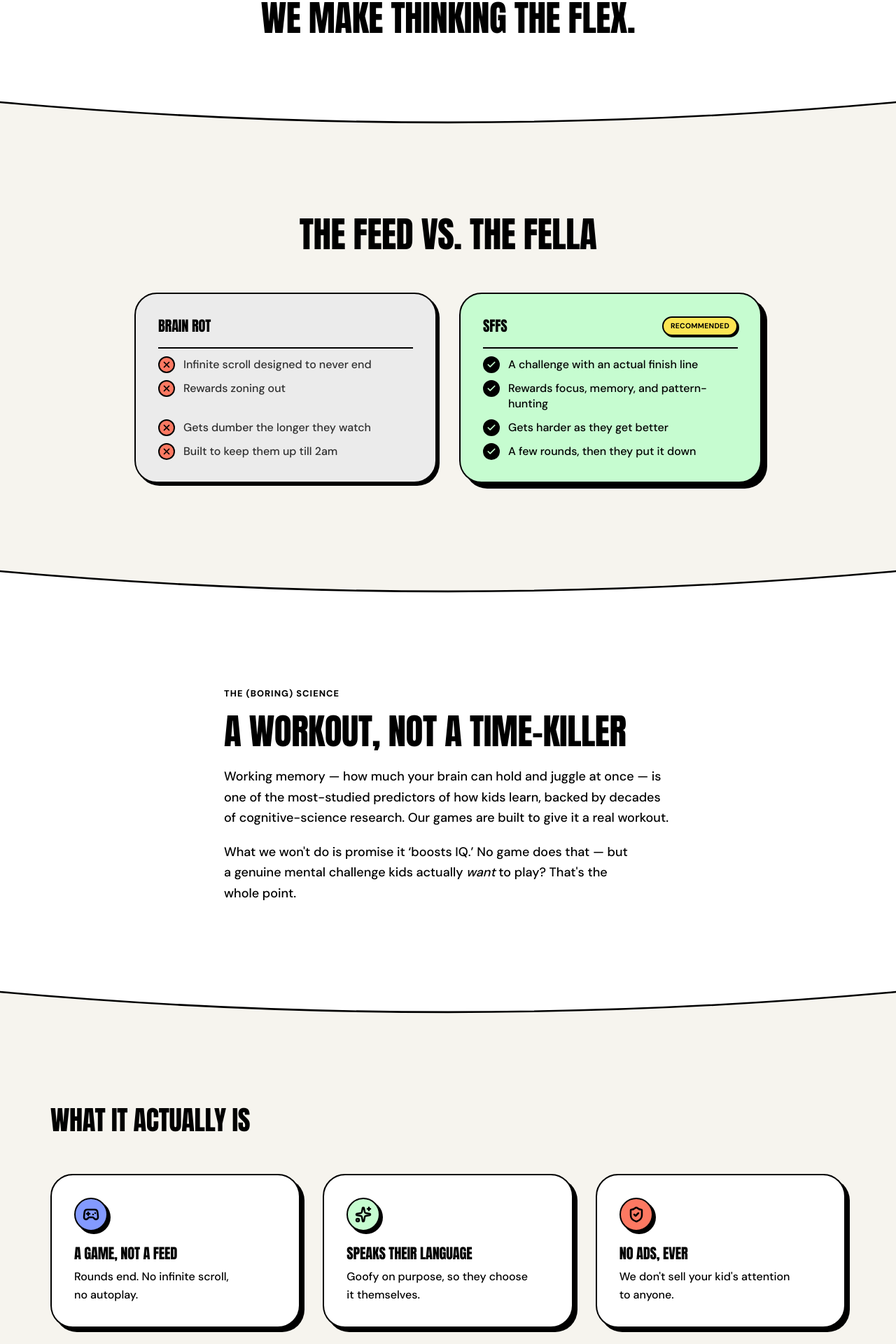
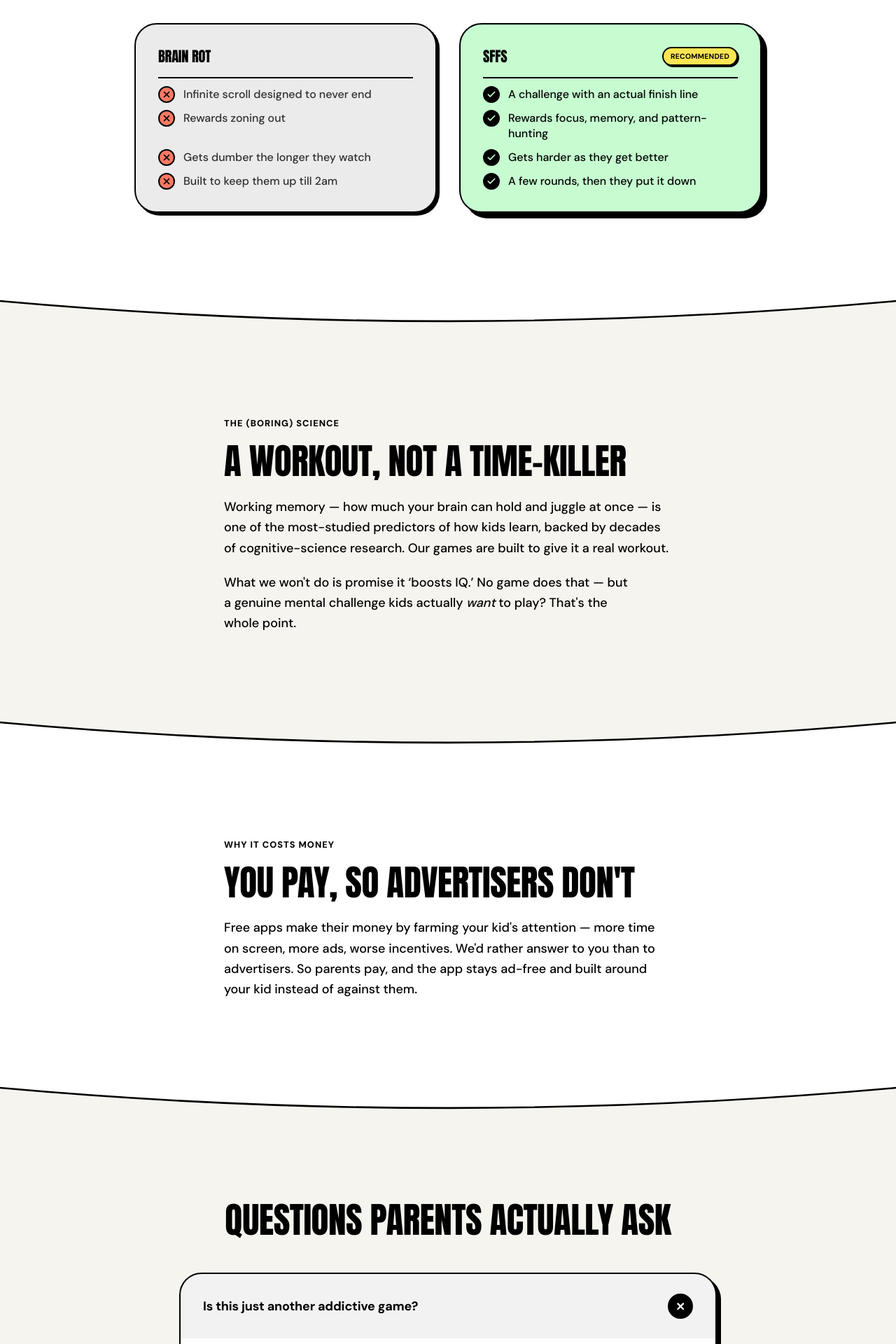
Before and after one commit to kimkhoi2202/sffs-website, a Next.js app: page /parents in a window 1280 px wide. Shown: the part 870-2790 px from the top of the page at 70% size. Built offline with nearby package versions, Linux system fonts and the light colour scheme.

Commit message:
feat(parents): cut redundant sections (manifesto/features/mission), tighten to 6 distinct sections

```diff
--- a/app/parents/page.tsx
+++ b/app/parents/page.tsx
@@ -1,5 +1,4 @@
 import type { Metadata } from "next";
-import { Gamepad2, Sparkles, ShieldCheck } from "lucide-react";
 
 import { QuizNav } from "@/components/quiz/quiz-nav";
 import { Section } from "@/components/ui/section";
@@ -8,7 +7,6 @@ import { Eyebrow } from "@/components/ui/eyebrow";
 import { Button } from "@/components/ui/button";
 import { SectionDivider } from "@/components/ui/section-divider";
 import { Comparison } from "@/components/sections/comparison";
-import { FeatureGrid, type Feature } from "@/components/sections/feature-grid";
 import { Faq, type FaqItem } from "@/components/sections/faq";
 import { CtaBand } from "@/components/sections/cta-band";
 
@@ -17,24 +15,6 @@ export const metadata: Metadata = {
   description:
     "The good kind of screen time. A dumb little game that makes thinking a flex — built on real working-memory science, with no ads and no bottomless feed.",
 };
-
-const FEATURES: Feature[] = [
-  {
-    icon: Gamepad2,
-    title: "A game, not a feed",
-    body: "Rounds end. No infinite scroll, no autoplay.",
-  },
-  {
-    icon: Sparkles,
-    title: "Speaks their language",
-    body: "Goofy on purpose, so they choose it themselves.",
-  },
-  {
-    icon: ShieldCheck,
-    title: "No ads, ever",
-    body: "We don't sell your kid's attention to anyone.",
-  },
-];
 
 const FAQ: FaqItem[] = [
   {
@@ -56,18 +36,18 @@ const FAQ: FaqItem[] = [
 ];
 
 /*
-  This page is intentionally CALMER than the home page: a mostly neutral
-  cream/paper palette (one soft blue accent on the closing CTA), gentle
-  same-variant "curve" dividers, and NO draggable hero shapes (the shape field
-  is home-hero-only — see components/quiz/page-shapes.tsx). Parent-facing =
-  trustworthy and quiet, not loud.
+  Intentionally CALM (neutral cream/paper, one soft blue CTA accent, gentle
+  same-variant dividers, no hero shapes) and TIGHT: one distinct idea per
+  section — the hook (hero), the concrete contrast (comparison), the real
+  challenge (science), why it costs money (pricing), practical questions (FAQ).
+  No theme-restating filler sections.
 */
 export default function ParentsPage() {
   return (
     <main id="main" className="flex-1">
       <QuizNav pinned homeHref="/" ctaHref="/#waitlist" />
 
-      {/* 1. Hero — pt offsets the fixed nav so the headline isn't tucked under it. */}
+      {/* 1. Hero — the anti-brain-rot hook (states the mission once). */}
       <Section
         background="cream"
         padding="lg"
@@ -90,23 +70,12 @@ export default function ParentsPage() {
         </div>
       </Section>
 
-      {/* Gentle, consistent "curve" seams keep the neutral bands quietly distinct
-          without the home page's louder, varied waves. */}
       <SectionDivider top="cream" bottom="paper" variant="curve" size="sm" />
 
-      {/* 2. Manifesto — one bold statement, on neutral paper (not a loud black band). */}
-      <Section background="paper" padding="md" container="prose" containerClassName="text-center">
-        <Heading as={2} size="xl" className="text-balance">
-          Everything online is trying to make your kid dumber. We make thinking the flex.
-        </Heading>
-      </Section>
-
-      <SectionDivider top="paper" bottom="cream" variant="curve" size="sm" />
-
-      {/* 3. Comparison — the single scannable "is it just more screen time?" answer */}
+      {/* 2. Comparison — the concrete "how it's different from the feed." */}
       <Comparison
         revealContent
-        background="cream"
+        background="paper"
         title="The feed vs. the fella"
         eyebrow=""
         theirLabel="Brain rot"
@@ -125,10 +94,10 @@ export default function ParentsPage() {
         ]}
       />
 
-      <SectionDivider top="cream" bottom="paper" variant="curve" size="sm" />
+      <SectionDivider top="paper" bottom="cream" variant="curve" size="sm" />
 
-      {/* 4. The science — measurement framing, no IQ-boost claim (hard guardrail). */}
-      <Section background="paper" padding="lg" container="prose">
+      {/* 3. The science — measurement framing, no IQ-boost claim (hard guardrail). */}
+      <Section background="cream" padding="lg" container="prose">
         <Eyebrow>The (boring) science</Eyebrow>
         <Heading as={2} size="xl" className="mt-4">
           A workout, not a time-killer
@@ -147,22 +116,9 @@ export default function ParentsPage() {
         </div>
       </Section>
 
-      <SectionDivider top="paper" bottom="cream" variant="curve" size="sm" />
-
-      {/* 5. Feature grid — three tight cards. */}
-      <FeatureGrid
-        revealContent
-        background="cream"
-        title="What it actually is"
-        eyebrow=""
-        intro=""
-        columns={3}
-        features={FEATURES}
-      />
-
       <SectionDivider top="cream" bottom="paper" variant="curve" size="sm" />
 
-      {/* 6. Pricing rationale — no number (undecided); explains why it isn't free. */}
+      {/* 4. Why it costs money — the pillar (no number; explains the ad-free model). */}
       <Section background="paper" padding="lg" container="prose">
         <Eyebrow>Why it costs money</Eyebrow>
         <Heading as={2} size="xl" className="mt-4">
@@ -178,35 +134,18 @@ export default function ParentsPage() {
 
       <SectionDivider top="paper" bottom="cream" variant="curve" size="sm" />
 
-      {/* 7. Mission block — one tight paragraph. */}
-      <Section background="cream" padding="lg" container="prose">
-        <Eyebrow>Our mission</Eyebrow>
-        <Heading as={2} size="xl" className="mt-4">
-          We want thinking to be the flex
-        </Heading>
-        <p className="mt-6 text-lg font-medium leading-relaxed">
-          Kids are handed screens engineered to hold them as long as humanly possible.
-          We&apos;re building the opposite — something genuinely fun and genuinely hard,
-          where the flex is being sharp, not racking up hours. If we can make{" "}
-          <em>&ldquo;I&apos;m smart&rdquo;</em>{" "}
-          the coolest thing a kid can say, we&apos;ve done our job.
-        </p>
-      </Section>
-
-      <SectionDivider top="cream" bottom="paper" variant="curve" size="sm" />
-
-      {/* 8. FAQ — the four simplest concerns. */}
+      {/* 5. FAQ — the practical parent questions. */}
       <Faq
         revealContent
-        background="paper"
+        background="cream"
         title="Questions parents actually ask"
         eyebrow=""
         items={FAQ}
       />
 
-      <SectionDivider top="paper" bottom="blue" variant="curve" size="sm" />
+      <SectionDivider top="cream" bottom="blue" variant="curve" size="sm" />
 
-      {/* 9. Closing CTA (no form) — the page's single soft color accent. */}
+      {/* 6. Closing CTA (no form) — the page's single soft color accent. */}
       <CtaBand
         revealContent
         background="blue"
```
